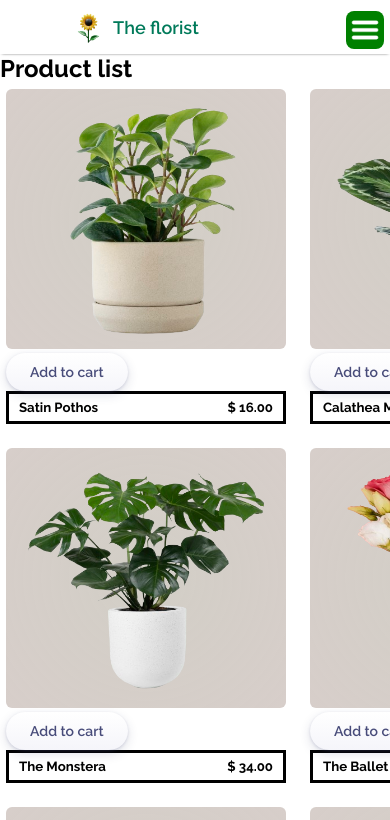
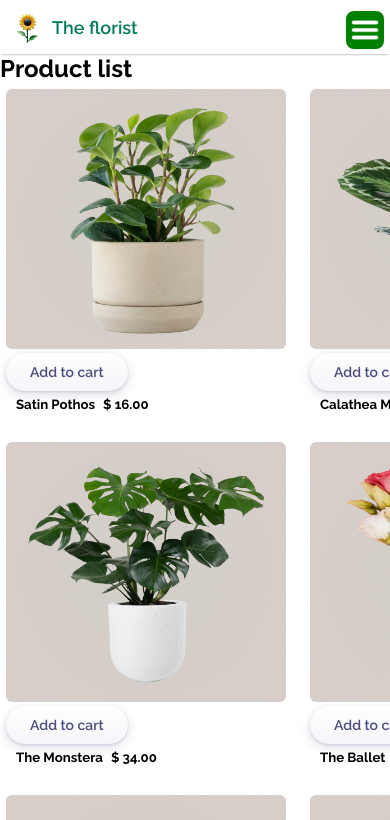
Before and after one commit to manisaparajuli/florist, a React (Create React App) app: page /product in a window 390 px wide. Shown: the top 820 px of the page. Built offline with nearby package versions, Linux system fonts and the light colour scheme.

Commit message:
media query added to product and authentication page

```diff
--- a/src/Components/Navbar/Navbar.css
+++ b/src/Components/Navbar/Navbar.css
@@ -139,17 +139,19 @@
 @media (max-width: 480px){
   .nav-logo{
     display: flex;
+    justify-content: space-between;
+  }
+  .navbar{
+    justify-content: space-between;
   }
   .menu{
     display: flex;
 
   }
   .login-btn{
-  display: flex;
-  text-align: center;
-
-}
-
+    display: flex;
+    text-align: center;
+  }
   .nav-menu {
     flex-direction: column;
     align-items: start;
--- a/src/Components/items/items.css
+++ b/src/Components/items/items.css
@@ -50,9 +50,31 @@
       transform: translateY(2px);
   }
 
-@media (max-width: 600px) {
-  .card { grid-template-columns: repeat(2, 1fr); }
+@media (max-width: 500px) {
+  .card {
+    grid-template-columns: repeat(1, 1fr);
+    align-item: center;
+
+  }
+  .card-content{
+    border: none;
+    justify-content: start;
+  }
+
 }
+@media (max-width: 720px){
+  .card {
+    grid-template-columns: repeat(2, 1fr);
+    align-item: center;
+  }
+}
+/* @media (max-width: 737px){
+  .card {
+    grid-template-columns: repeat(3, 1fr);
+    align-item: center;
+  }
+} */
+
 
 
 .item button{
--- a/src/Pages/Css/Authentication.css
+++ b/src/Pages/Css/Authentication.css
@@ -63,3 +63,13 @@ form{
     display: block;
     text-decoration: none;
 }
+
+@media (min-width: 250px) and  (max-width: 540px;){
+    .login{
+        width: 300px;
+        margin: 6px 0px;
+    }
+    form{
+        width: 80%;
+    }
+}
```
